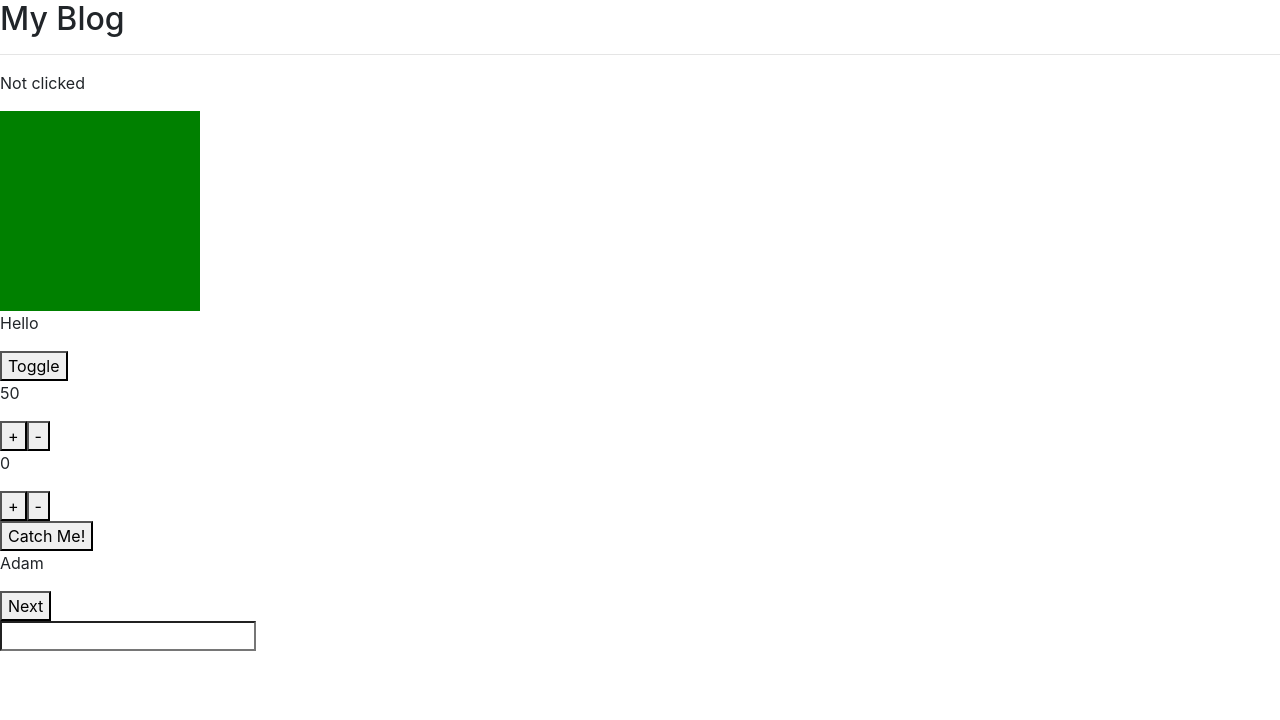
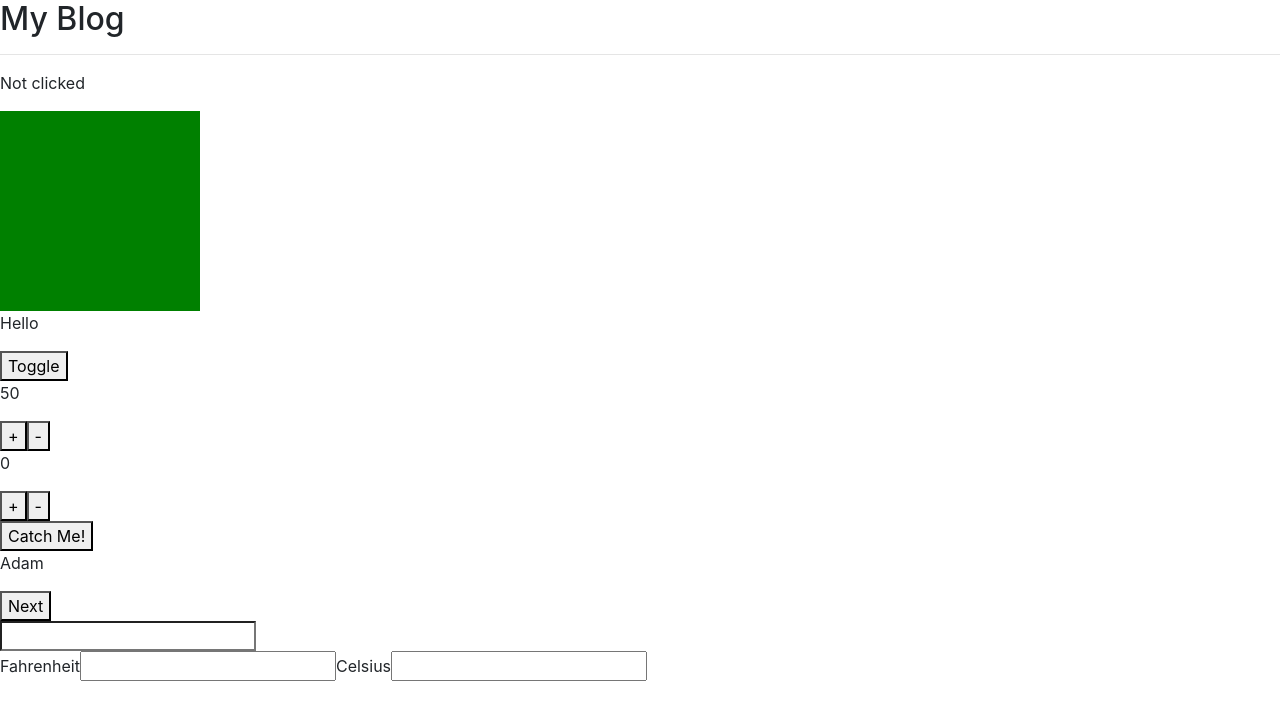
Before and after one commit to Avi-Cohen-Nehemia/week-10--advanced-react, a React (Create React App) app: page / in a window 1280 px wide. Shown: the top 720 px of the page. Built offline with nearby package versions, Linux system fonts and the light colour scheme.

Commit message:
solved 'TempConverter' exercise using Hook

```diff
--- a/src/App.js
+++ b/src/App.js
@@ -17,6 +17,7 @@ import StepCounter from './hooks/StepCounter';
 import CatchMeIfYouCan from './hooks/CatchMeIfYouCan';
 import RollCall from './hooks/RollCall';
 import PasswordStrength from './hooks/PasswordStrength';
+import TempConverter from './hooks/TempConverter';
 
 function App() {
   return (
@@ -45,8 +46,8 @@ function App() {
       <RollCall
         names={ ["Adam", "Avi", "Dan", "Harriet", "Hanna", "Henry", "Jack", "Nick", "Kierran", "Maddy", "Mhairi", "Richard"] }
       />
-
       <PasswordStrength />
+      <TempConverter />
       <Switch>
         <Route exact path="/news" component={ Articles }/>
         <Route exact path="/news/create" component={ CreateArticle }/>
--- /dev/null
+++ b/src/hooks/TempConverter.js
@@ -0,0 +1,43 @@
+import React, { useState } from "react";
+
+const TempConverter = () => {
+
+    const [fahrenheit, setFahrenheit] = useState("");
+
+    const updateFahrenheit = (e) => {
+        let value = e.currentTarget.value;
+        setFahrenheit(value);
+        setCelsius(value ? (value - 32) / 1.8 : "");
+    };
+
+
+    const [celsius, setCelsius] = useState("");
+
+    const updateCelsius = (e) => {
+        let value = e.currentTarget.value;
+        setCelsius(value);
+        setFahrenheit(value ? value * 1.8 + 32 : "");
+    };
+
+    return(
+        <div>
+            <label>
+                Fahrenheit
+                <input
+                    value={ fahrenheit }
+                    onChange={ updateFahrenheit }
+                />
+            </label>
+
+            <label>
+                Celsius
+                <input
+                    value={ celsius }
+                    onChange={ updateCelsius }
+                />
+            </label>
+        </div>
+    );
+}
+
+export default TempConverter;
```
